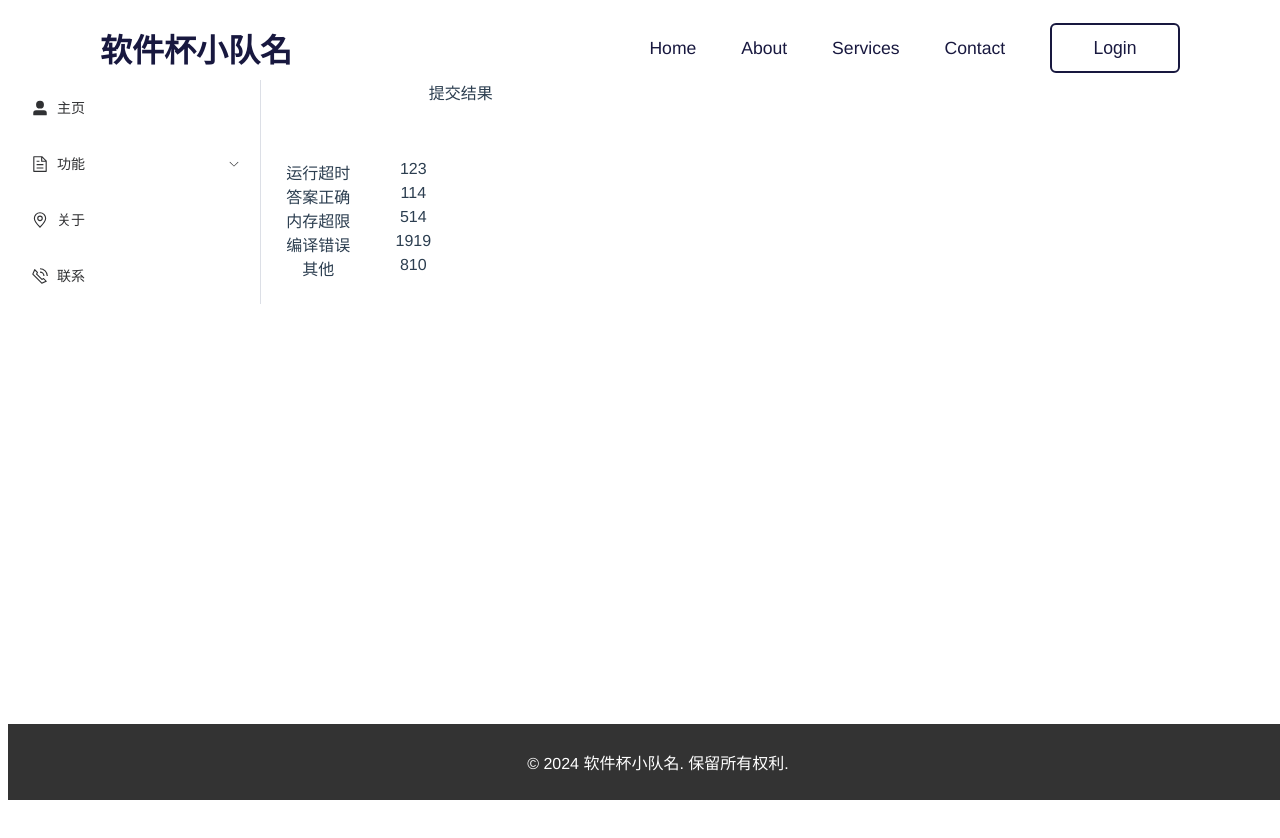
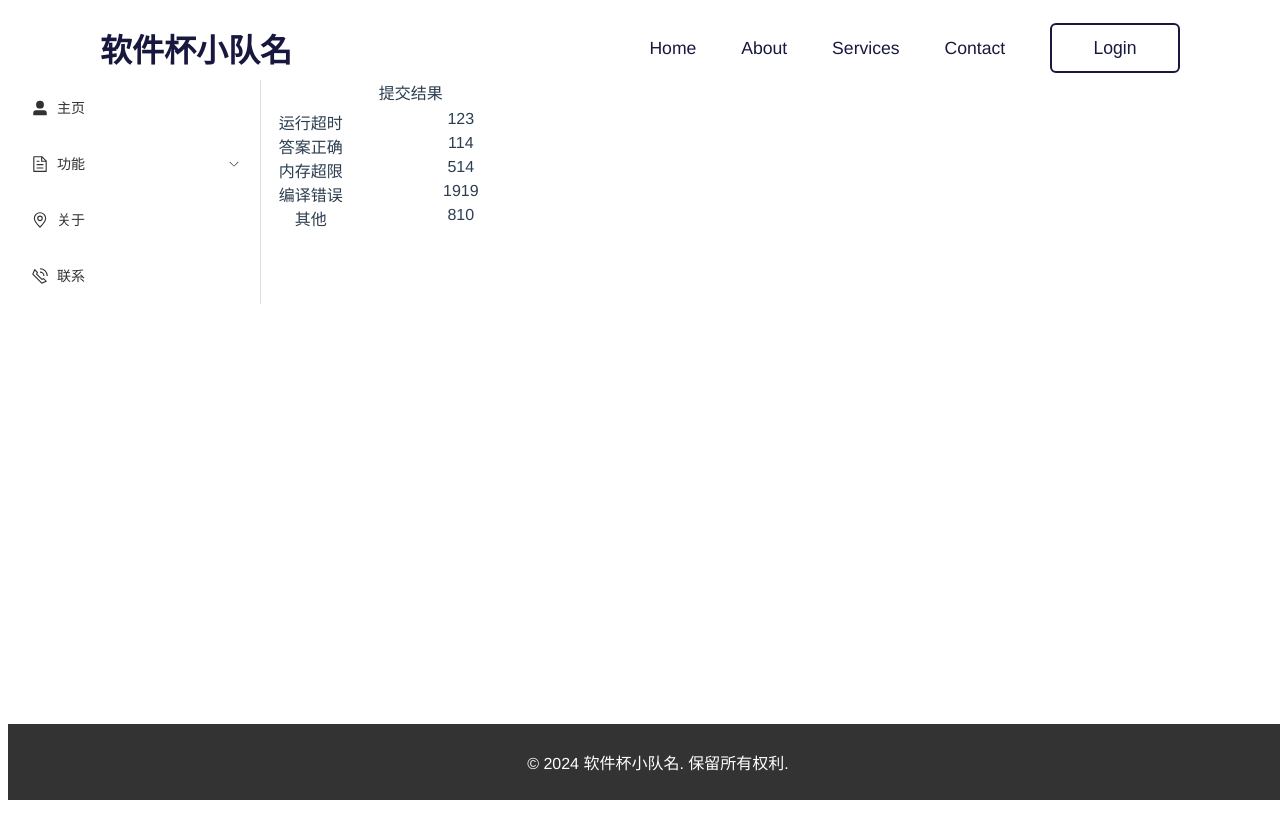
Before and after one commit to xxxxh04/ruanjianbei, a Vue app: page /analyze in a window 1280 px wide. Shown: the top 838 px of the page. Built offline with nearby package versions, Linux system fonts and the light colour scheme; what monaco-editor would draw is missing.

Commit message:
perf: 数据展示样式调整

```diff
--- a/src/assets/AnalyzerDataComponents.css
+++ b/src/assets/AnalyzerDataComponents.css
@@ -1,4 +1,12 @@
 .analyzer-data-view {
-    height: 400px;
-    width: 400px;
+    height: 200px;
+    width: 300px;
 }
+
+header.el-header {
+    height: 20px;
+}
+
+main.el-main {
+    padding: 10px;
+}
--- a/src/components/AnalyzeSubmitResult.vue
+++ b/src/components/AnalyzeSubmitResult.vue
@@ -1,70 +1,70 @@
 <template>
     <div class="analyzer-data-view">
-
+        <el-container>
             <el-header>提交结果</el-header>
             <el-main>
                 <el-row :gutter="20">
-                    <el-col :span="6" class="analyzer-data-label">
+                    <el-col :span="8" class="analyzer-data-label">
                         <div class="grid-content ep-bg-purple">
                             <span>运行超时</span>
                         </div>
                     </el-col>
-                    <el-col :span="6" class="analyzer-data-value">
+                    <el-col :span="16" class="analyzer-data-value">
                         <div class="grid-content ep-bg-purple">
                             <span>{{ count.timeOut }}</span>
                         </div>
                     </el-col>
                 </el-row>
                 <el-row :gutter="20">
-                    <el-col :span="6" class="analyzer-data-label">
+                    <el-col :span="8" class="analyzer-data-label">
                         <div class="grid-content ep-bg-purple">
                             <span>答案正确</span>
                         </div>
                     </el-col>
-                    <el-col :span="6" class="analyzer-data-value">
+                    <el-col :span="16" class="analyzer-data-value">
                         <div class="grid-content ep-bg-purple">
                             <span>{{ count.correct }}</span>
                         </div>
                     </el-col>
                 </el-row>
                 <el-row :gutter="20">
-                    <el-col :span="6" class="analyzer-data-label">
+                    <el-col :span="8" class="analyzer-data-label">
                         <div class="grid-content ep-bg-purple">
                             <span>内存超限</span>
                         </div>
                     </el-col>
-                    <el-col :span="6" class="analyzer-data-value">
+                    <el-col :span="16" class="analyzer-data-value">
                         <div class="grid-content ep-bg-purple">
                             <span>{{ count.outOfMem }}</span>
                         </div>
                     </el-col>
                 </el-row>
                 <el-row :gutter="20">
-                    <el-col :span="6" class="analyzer-data-label">
+                    <el-col :span="8" class="analyzer-data-label">
                         <div class="grid-content ep-bg-purple">
                             <span>编译错误</span>
                         </div>
                     </el-col>
-                    <el-col :span="6" class="analyzer-data-value">
+                    <el-col :span="16" class="analyzer-data-value">
                         <div class="grid-content ep-bg-purple">
                             <span>{{ count.complieErr }}</span>
                         </div>
                     </el-col>
                 </el-row>
                 <el-row :gutter="20">
-                    <el-col :span="6" class="analyzer-data-label">
+                    <el-col :span="8" class="analyzer-data-label">
                         <div class="grid-content ep-bg-purple">
                             <span>其他</span>
                         </div>
                     </el-col>
-                    <el-col :span="6" class="analyzer-data-value">
+                    <el-col :span="16" class="analyzer-data-value">
                         <div class="grid-content ep-bg-purple">
                             <span>{{  count.other }}</span>
                         </div>
                     </el-col>
                 </el-row>
             </el-main>
-
+        </el-container>
     </div>
 </template>
 
```
